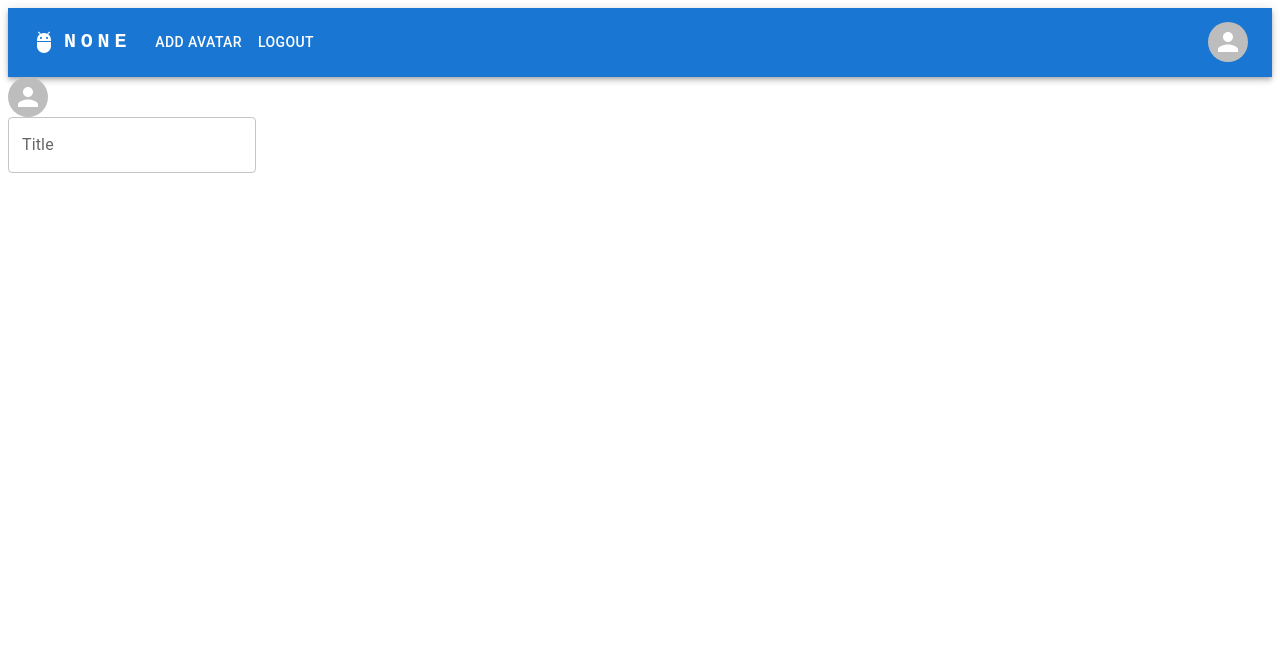
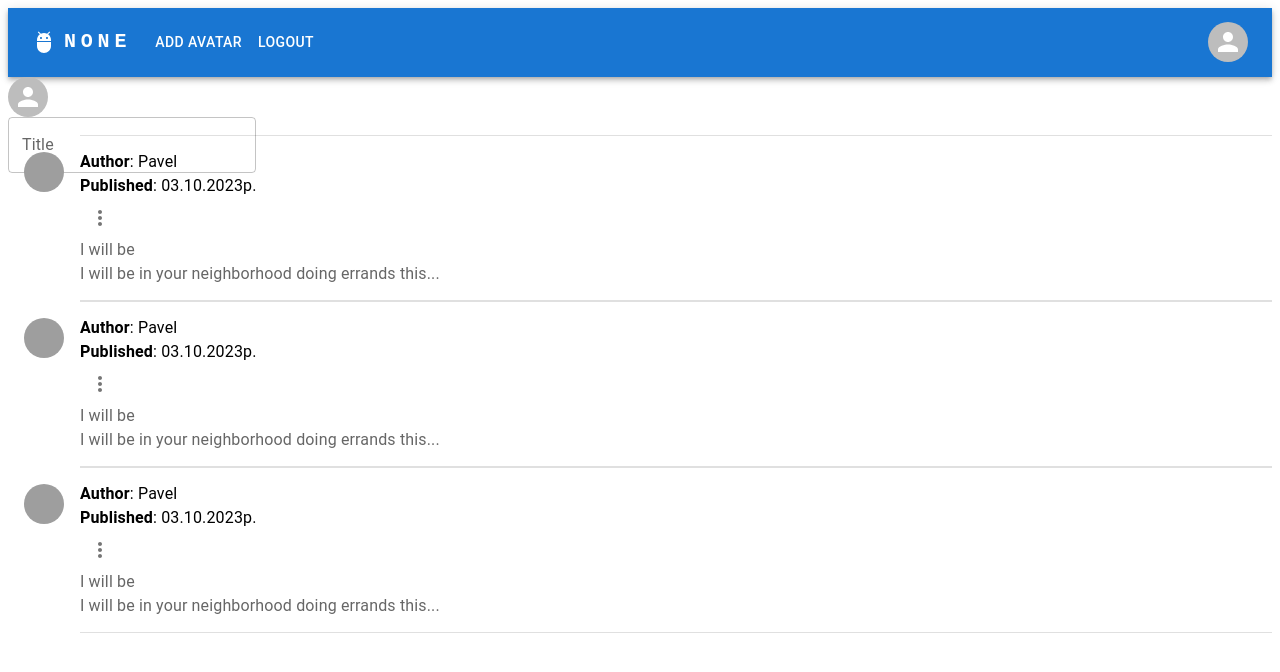
Before and after one commit to kondrashev/articles, a React app: page /author in a window 1280 px wide. Shown: the top 672 px of the page. Built offline with nearby package versions, Linux system fonts and the light colour scheme; grey boxes are pictures that could not be loaded; the HTML template or start-up script is replaced by a standard one.

Commit message:
add component "dotsMenu.tsx" in module "listArticles.tsx"

```diff
--- a/client/components/author/author.tsx
+++ b/client/components/author/author.tsx
@@ -4,6 +4,7 @@ import Box from '@mui/material/Box';
 import React, { FC } from 'react';
 
 import CreateArticle from './createArticle';
+import ListArticles from './listArticles';
 import AppBarMenu from './menu';
 
 const Author: FC = () => {
@@ -11,6 +12,7 @@ const Author: FC = () => {
     <Box className="containerAuthor">
       <AppBarMenu />
       <CreateArticle />
+      <ListArticles />
     </Box>
   );
 };
--- /dev/null
+++ b/client/components/author/dotsMenu.tsx
@@ -0,0 +1,63 @@
+import '@styles/dotsMenu';
+
+import DeleteIcon from '@mui/icons-material/Delete';
+import EditNoteIcon from '@mui/icons-material/EditNote';
+import MoreVertIcon from '@mui/icons-material/MoreVert';
+import IconButton from '@mui/material/IconButton';
+import Menu from '@mui/material/Menu';
+import MenuItem from '@mui/material/MenuItem';
+import React, { FC, MouseEvent, useState } from 'react';
+
+const options = ['Edit article', 'Delete article'];
+
+const ITEM_HEIGHT = 48;
+
+const DotsMenu: FC = () => {
+  const [anchorEl, setAnchorEl] = useState<null | HTMLElement>(null);
+  const open = Boolean(anchorEl);
+  const handleClick = (event: MouseEvent<HTMLElement>) => {
+    setAnchorEl(event.currentTarget);
+  };
+  const handleClose = () => {
+    setAnchorEl(null);
+  };
+
+  return (
+    <div>
+      <IconButton
+        aria-label="more"
+        id="long-button"
+        aria-controls={open ? 'long-menu' : undefined}
+        aria-expanded={open ? 'true' : undefined}
+        aria-haspopup="true"
+        onClick={handleClick}
+      >
+        <MoreVertIcon />
+      </IconButton>
+      <Menu
+        id="long-menu"
+        MenuListProps={{
+          'aria-labelledby': 'long-button',
+        }}
+        anchorEl={anchorEl}
+        open={open}
+        onClose={handleClose}
+        PaperProps={{
+          style: {
+            maxHeight: ITEM_HEIGHT * 4.5,
+            width: '20ch',
+          },
+        }}
+      >
+        {options.map((option) => (
+          <MenuItem className="itemDotsMenu" key={option} selected={option === 'Pyxis'} onClick={handleClose}>
+            {option === 'Edit article' ? <EditNoteIcon className="iconField" /> : <DeleteIcon className="iconField" />}
+            {option}
+          </MenuItem>
+        ))}
+      </Menu>
+    </div>
+  );
+};
+
+export default DotsMenu;
--- /dev/null
+++ b/client/components/author/listArticles.tsx
@@ -0,0 +1,76 @@
+import '@styles/authorListArticles';
+
+import Avatar from '@mui/material/Avatar';
+import Box from '@mui/material/Box';
+import Divider from '@mui/material/Divider';
+import List from '@mui/material/List';
+import ListItem from '@mui/material/ListItem';
+import ListItemAvatar from '@mui/material/ListItemAvatar';
+import ListItemText from '@mui/material/ListItemText';
+import Typography from '@mui/material/Typography';
+import React, { FC } from 'react';
+
+import DotsMenu from './dotsMenu';
+
+const ListArticles: FC = () => {
+  const mockData = [
+    {
+      avatar: 'images/avatar.jpg',
+      author: 'Pavel',
+      date: `${new Date().toLocaleDateString('uk-UK')}p.`,
+      title: 'I will be',
+      text: 'I will be in your neighborhood doing errands this...',
+    },
+    {
+      avatar: 'images/avatar.jpg',
+      author: 'Pavel',
+      date: `${new Date().toLocaleDateString('uk-UK')}p.`,
+      title: 'I will be',
+      text: 'I will be in your neighborhood doing errands this...',
+    },
+    {
+      avatar: 'images/avatar.jpg',
+      author: 'Pavel',
+      date: `${new Date().toLocaleDateString('uk-UK')}p.`,
+      title: 'I will be',
+      text: 'I will be in your neighborhood doing errands this...',
+    },
+  ];
+
+  return (
+    <List className="containerListArticles">
+      {mockData.map((article, index) => (
+        <Box key={index}>
+          <Divider variant="inset" component="li" />
+          <ListItem alignItems="flex-start">
+            <ListItemAvatar>
+              <Avatar src={article.avatar} />
+            </ListItemAvatar>
+            <ListItemText
+              primary={
+                <Box className="containerHeaderArticle">
+                  <Typography className="authorArticle">
+                    <b>Author</b>: {article.author}
+                  </Typography>
+                  <Typography className="dateArticle">
+                    <b>Published</b>: {article.date}
+                  </Typography>
+                  <DotsMenu />
+                </Box>
+              }
+              secondary={
+                <Box className="containerBodyArticle">
+                  <Typography className="titleArticle">{article.title}</Typography>
+                  <Typography className="textArticle">{article.text}</Typography>
+                </Box>
+              }
+            />
+          </ListItem>
+          <Divider variant="inset" component="li" />
+        </Box>
+      ))}
+    </List>
+  );
+};
+
+export default ListArticles;
--- a/client/components/authorization/authorization.tsx
+++ b/client/components/authorization/authorization.tsx
@@ -106,7 +106,7 @@ const Authorization: FC = () => {
           endAdornment={
             <InputAdornment position="end">
               <IconButton aria-label="toggle password visibility" onClick={visiblePassword} edge="end">
-                {values.isShowPassword ? <VisibilityOff /> : <Visibility />}
+                {!values.isShowPassword ? <VisibilityOff /> : <Visibility />}
               </IconButton>
             </InputAdornment>
           }
--- a/client/styles/Author.scss
+++ b/client/styles/Author.scss
@@ -4,5 +4,5 @@
     justify-content: center;
     align-items: center;
     width: 100%;
-    height: auto;
+    height: 100%;
 }
--- a/client/styles/authorCreateArticle.scss
+++ b/client/styles/authorCreateArticle.scss
@@ -6,6 +6,7 @@
     width: auto;
     padding-top: 20px;
     position: relative;
+    margin-bottom: 30px;
 
     .containerTitle{
         width: auto;
--- /dev/null
+++ b/client/styles/authorListArticles.scss
@@ -0,0 +1,39 @@
+.containerListArticles{
+    width: auto;
+
+    .containerHeaderArticle{
+        display: flex;
+        flex-direction: row;
+        justify-content: space-between;
+        align-items: center;
+
+        .authorArticle{
+            color: black;
+            text-transform: capitalize;
+        }
+
+        .dateArticle{
+            color: black;
+            margin-left: 50px;
+        }
+    }
+
+    .containerBodyArticle{
+        display: flex;
+        flex-direction: column;
+        justify-content: start;
+        align-items: start;
+        margin-top: 10px;
+
+        .titleArticle{
+            color: black;
+            font-weight: bold;
+        }
+
+        .textArticle{
+            color: black;
+            margin-top: 10px;
+        }
+    }
+
+}
--- /dev/null
+++ b/client/styles/dotsMenu.scss
@@ -0,0 +1,11 @@
+.itemDotsMenu{
+    width: 50px;
+    display: flex;
+    flex-direction: row;
+    justify-content: center;
+    align-items: center;
+
+    .iconField{
+        margin-right: 15px;
+    }
+}
--- a/package.json
+++ b/package.json
@@ -2,6 +2,10 @@
   "name": "articles",
   "version": "1.0.0",
   "description": "task",
+  "main": "index.js",
+  "engines": {
+    "node": "16.15.0"
+  },
   "scripts": {
     "start": "ts-node-dev --respawn server/index.ts",
     "dev": "NODE_ENV=development ts-node-dev --respawn server/index.ts",
```
Also changed, not shown: 2 other files (tests, documents, lock files or other folders).
